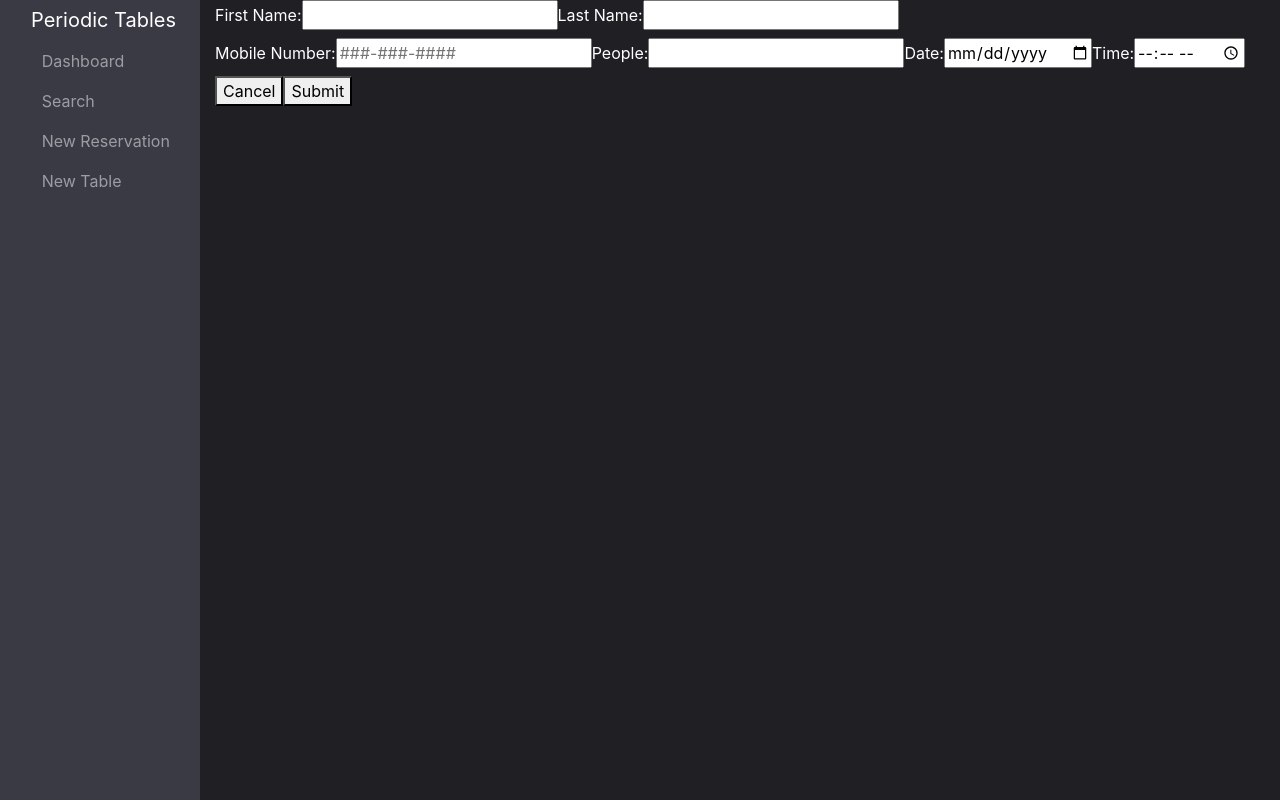
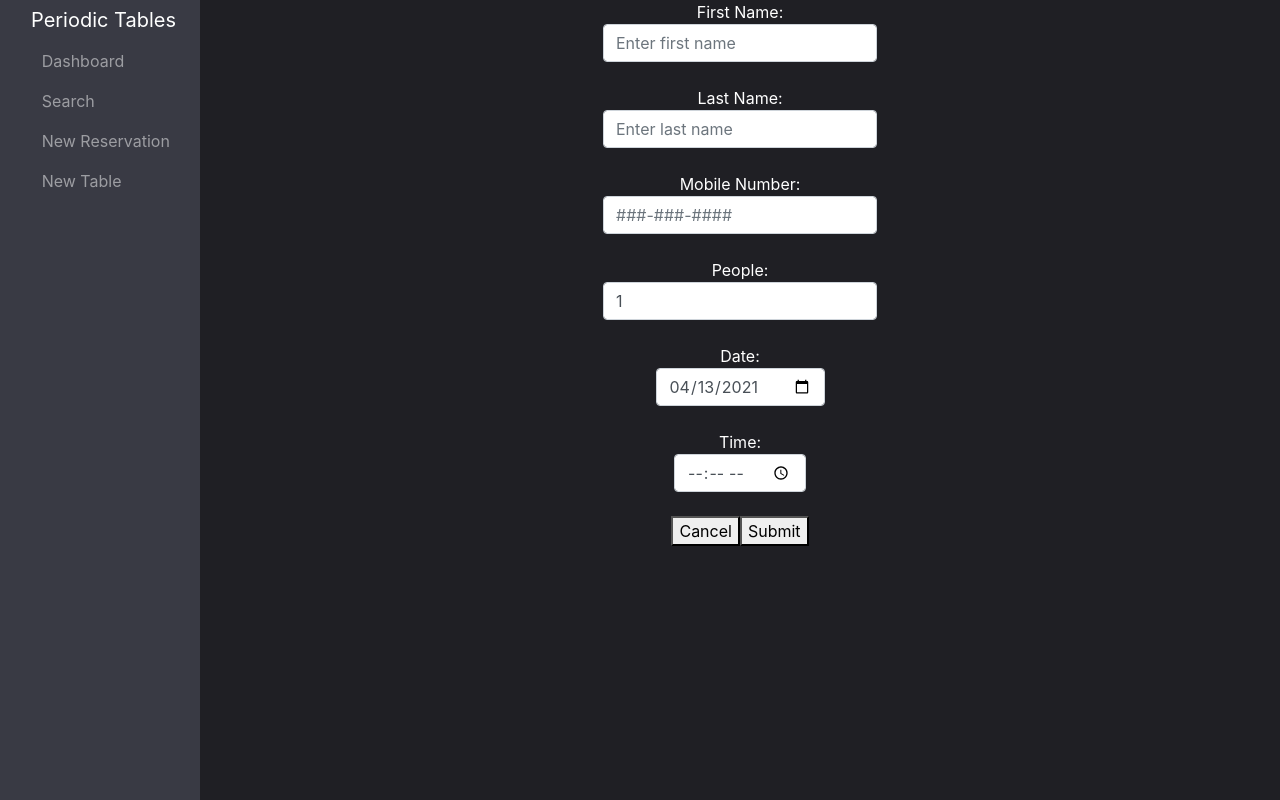
Before and after one commit to tcouncil/thinkful-final-reservation-system, a React (Create React App) app in the folder front-end/: page /reservations/new in a window 1280 px wide. Built offline with nearby package versions, Linux system fonts and the light colour scheme; no server answers; a web font is replaced by a local one.

Commit message:
updated form control

```diff
--- a/front-end/src/dashboard/Edit.js
+++ b/front-end/src/dashboard/Edit.js
@@ -73,30 +73,42 @@ export default function Edit() {
         <>
             {reservation.data ?
                 <form onSubmit={handleSubmit}>
+                    <div className='form-group'>
                         <label htmlFor="first_name">
                             First Name:
-                    <input name='first_name' onChange={handleFirstName} defaultValue={reservation.data.data.first_name} required />
+                            <input name='first_name' onChange={handleFirstName} defaultValue={reservation.data.data.first_name} placeholder='Enter first name' className='form-control' required />
                         </label>
+                    </div>
+                    <div className='form-group'>
                         <label htmlFor="last_name">
                             Last Name:
-                    <input name='last_name' onChange={handleLastName} defaultValue={reservation.data.data.last_name} required />
+                         <input name='last_name' onChange={handleLastName} defaultValue={reservation.data.data.last_name} placeholder='Enter last name' className='form-control' required />
                         </label>
+                    </div>
+                    <div className='form-group'>
                         <label htmlFor="mobile_number">
                             Mobile Number:
-                    <input name='mobile_number' onChange={handleMobileNumber} defaultValue={reservation.data.data.mobile_number} type='tel' placeholder='###-###-####' required />
+                            <input name='mobile_number' onChange={handleMobileNumber} defaultValue={reservation.data.data.mobile_number} type='tel' placeholder='###-###-####' className='form-control' required />
                         </label>
+                    </div>
+                    <div className='form-group'>
                         <label htmlFor="people">
                             People:
-                    <input name='people' onChange={handlePeople} type='number' defaultValue={reservation.data.data.people} required />
+                            <input name='people' onChange={handlePeople} type='number' min='1' defaultValue={reservation.data.data.people} className='form-control' required />
                         </label>
+                    </div>
+                    <div className='form-group'>
                         <label htmlFor="reservation_date">
                             Date:
-                    <input name='reservation_date' onChange={handleReservationDate} defaultValue={reservation.data.data.reservation_date.slice(0, 10)} type='date' placeholder="YYYY-MM-DD" pattern="\d{4}-\d{2}-\d{2}" required />
+                            <input name='reservation_date' onChange={handleReservationDate} defaultValue={reservation.data.data.reservation_date.slice(0, 10)} type='date' placeholder="YYYY-MM-DD" pattern="\d{4}-\d{2}-\d{2}" className='form-control' required />
                         </label>
+                    </div>
+                    <div className='form-group'>
                         <label htmlFor="reservation_time">
                             Time:
-                    <input name='reservation_time' onChange={handleReservationTime} defaultValue={reservation.data.data.reservation_time} type='time' placeholder="HH:MM" pattern="[0-9]{2}:[0-9]{2}" required />
+                            <input name='reservation_time' onChange={handleReservationTime} defaultValue={reservation.data.data.reservation_time} type='time' placeholder="HH:MM" pattern="[0-9]{2}:[0-9]{2}" className='form-control' required />
                         </label>
+                    </div>
                     <button onClick={handleCancel}>Cancel</button>
                     <button type='submit'>
                         Submit
--- a/front-end/src/dashboard/NewReservation.js
+++ b/front-end/src/dashboard/NewReservation.js
@@ -8,6 +8,10 @@ export default function NewReservation() {
         process.env.REACT_APP_API_BASE_URL || "http://localhost:5000";
 
     let history = useHistory();
+
+    const today = new Date().toISOString().slice(0, 10);
+
+    console.log(today);
 
     const [firstName, setFirstName] = useState('');
     const [lastName, setLastName] = useState('');
@@ -54,30 +58,42 @@ export default function NewReservation() {
     return (
         <>
             <form onSubmit={handleSubmit}>
+                <div className='form-group'>
                     <label htmlFor="first_name">
                         First Name:
-                    <input name='first_name' onChange={handleFirstName} required />
+                    <input name='first_name' onChange={handleFirstName} className='form-control' placeholder='Enter first name' required />
                     </label>
+                </div>
+                <div className='form-group'>
                     <label htmlFor="last_name">
                         Last Name:
-                    <input name='last_name' onChange={handleLastName} required />
+                    <input name='last_name' onChange={handleLastName} className='form-control' placeholder='Enter last name' required />
                     </label>
+                </div>
+                <div className='form-group'>
                     <label htmlFor="mobile_number">
                         Mobile Number:
-                    <input name='mobile_number' onChange={handleMobileNumber} type='tel' placeholder='###-###-####' required />
+                    <input name='mobile_number' onChange={handleMobileNumber} type='tel' placeholder='###-###-####' className='form-control' required />
                     </label>
+                </div>
+                <div className='form-group'>
                     <label htmlFor="people">
                         People:
-                    <input name='people' onChange={handlePeople} type='number' required />
+                    <input name='people' onChange={handlePeople} type='number' min='1' defaultValue='1' className='form-control' required />
                     </label>
+                </div>
+                <div className='form-group'>
                     <label htmlFor="reservation_date">
                         Date:
-                    <input name='reservation_date' onChange={handleReservationDate} type='date' placeholder="YYYY-MM-DD" pattern="\d{4}-\d{2}-\d{2}" required />
+                    <input name='reservation_date' onChange={handleReservationDate} type='date' defaultValue={today} placeholder="YYYY-MM-DD" pattern="\d{4}-\d{2}-\d{2}" className='form-control' required />
                     </label>
+                </div>
+                <div className='form-group'>
                     <label htmlFor="reservation_time">
                         Time:
-                    <input name='reservation_time' onChange={handleReservationTime} type='time' placeholder="HH:MM" pattern="[0-9]{2}:[0-9]{2}" required />
+                    <input name='reservation_time' onChange={handleReservationTime} type='time' placeholder="HH:MM" pattern="[0-9]{2}:[0-9]{2}" className='form-control' required />
                     </label>
+                </div>
                 <button onClick={handleCancel}>Cancel</button>
                 <button type='submit'>
                     Submit
--- a/front-end/src/dashboard/NewTable.js
+++ b/front-end/src/dashboard/NewTable.js
@@ -43,14 +43,18 @@ export default function NewTable() {
     return (
         <>
             <form onSubmit={handleSubmit}>
+                <div className='form-group'>
                     <label htmlFor="table_name">
                         Table Name:
-                    <input name='table_name' onChange={handleTableName} required />
+                    <input name='table_name' placeholder='Enter table name' minLength='2' onChange={handleTableName} className='form-control' required />
                     </label>
+                </div>
+                <div className='form-group'>
                     <label htmlFor="capacity">
                         Capacity:
-                    <input name='capacity' type='number' onChange={handleCapacity} required />
+                    <input name='capacity' type='number' min='1' defaultValue='1' onChange={handleCapacity} className='form-control' required />
                     </label>
+                </div>
                 <button onClick={handleCancel}>Cancel</button>
                 <button type='submit'>
                     Submit
--- a/front-end/src/layout/Layout.css
+++ b/front-end/src/layout/Layout.css
@@ -7,6 +7,10 @@ main hr {
   border: 0;
   height: 1px;
   background-image: linear-gradient(to right, rgba(51, 51, 51, 0), rgba(204, 204, 204, 0.623), rgba(51, 51, 51, 0));
+}
+
+form {
+  text-align: center;
 }
 
 .side-bar {
```
Lines whose indentation alone changed are shown as unchanged.
